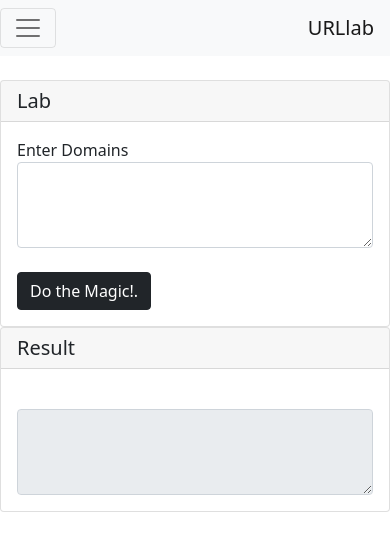
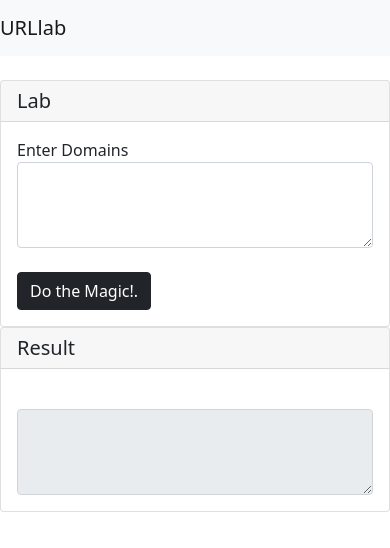
Before and after one commit to chamuditha4/urllab, a plain HTML site: page index.html in a window 390 px wide. Drawn offline with nearby package versions, Linux system fonts and the light colour scheme.

Commit message:
nav error

```diff
--- a/index.html
+++ b/index.html
@@ -12,9 +12,6 @@
 
     <div>
         <nav class="navbar navbar-expand-lg navbar-light bg-light">
-            <button class="navbar-toggler" type="button" data-toggle="collapse" data-target="#navbarTogglerDemo03" aria-controls="navbarTogglerDemo03" aria-expanded="false" aria-label="Toggle navigation">
-              <span class="navbar-toggler-icon"></span>
-            </button>
             <a class="navbar-brand" href="/">URLlab</a>
 
             <div class="collapse navbar-collapse" id="navbarTogglerDemo03">
```
Also changed, not shown: privacy.html (+0 -3 lines), terms.html (+0 -3 lines).
